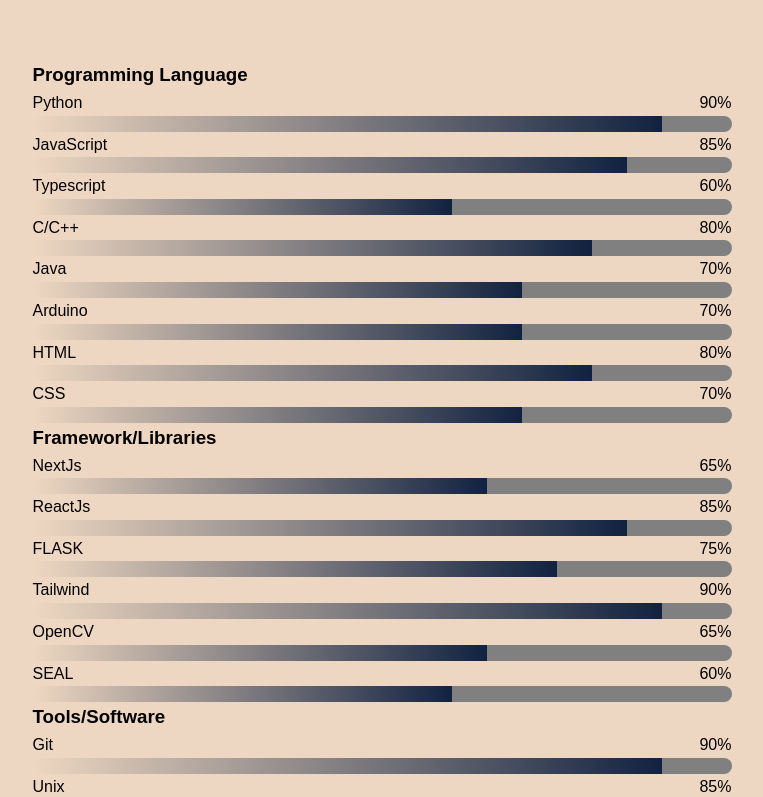
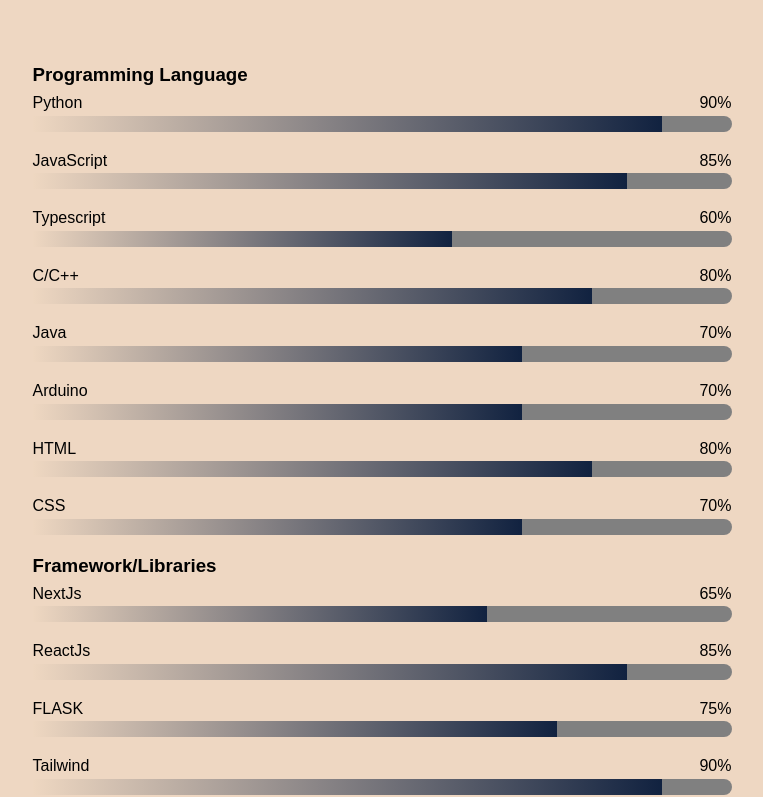
Before and after one commit to poul0315/NextJs-Portfolio, a Next.js app: page / in a window 1280 px wide. Shown: the part 940-1737 px from the top of the page, without its empty margins (258-1021 px from the left). Built offline with nearby package versions, Linux system fonts and the light colour scheme.

Commit message:
added simple design change to skill section

```diff
--- a/src/scss/sections/_about.scss
+++ b/src/scss/sections/_about.scss
@@ -4,7 +4,7 @@
 
 .skills {
     display: grid;
-    grid-gap: 5px;
+    grid-gap: 10px;
     grid-template-columns: repeat(2, 1fr);
     grid-template-rows: repeat(2, 70px);
     margin: 20px;
@@ -45,3 +45,7 @@
     justify-content: space-between;
     align-items: center;
 }
+
+.skill-set {
+    margin-bottom: 1rem;
+}
--- a/src/sections/About.tsx
+++ b/src/sections/About.tsx
@@ -43,7 +43,7 @@
 ];
 
 const Skill: React.FC<SkillProps> = ({ name, percentage }) => (
-    <div>
+    <div className="skill-set">
         <div className="skill-header">
             <p className="skill-name">{name}</p>
             <p className="skill-percentage">{percentage}%</p>
```
